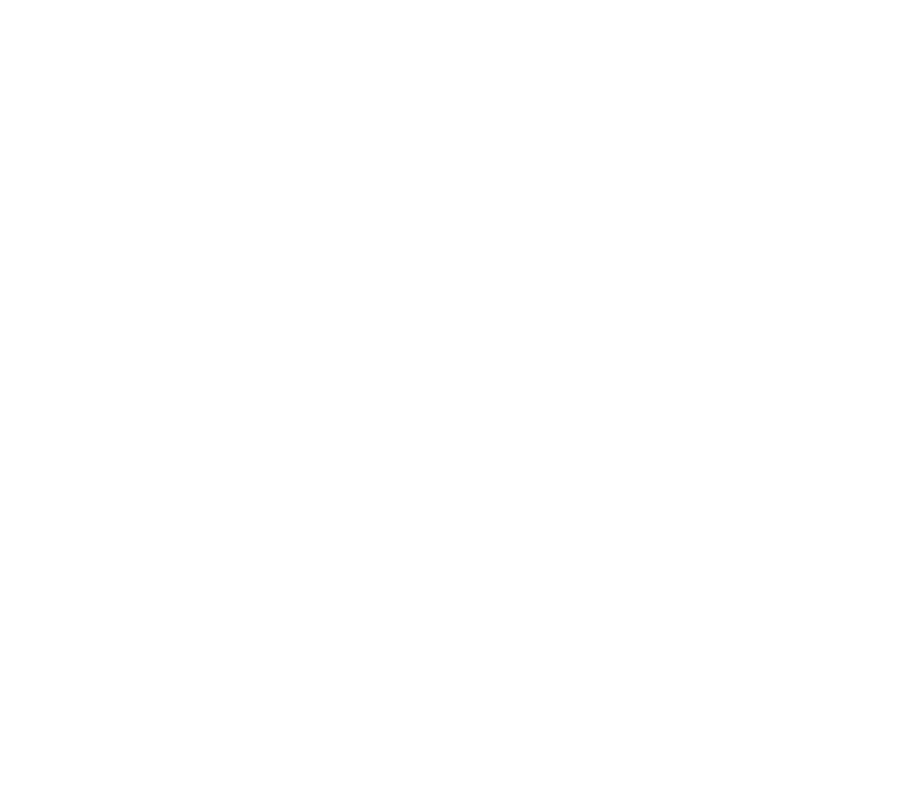
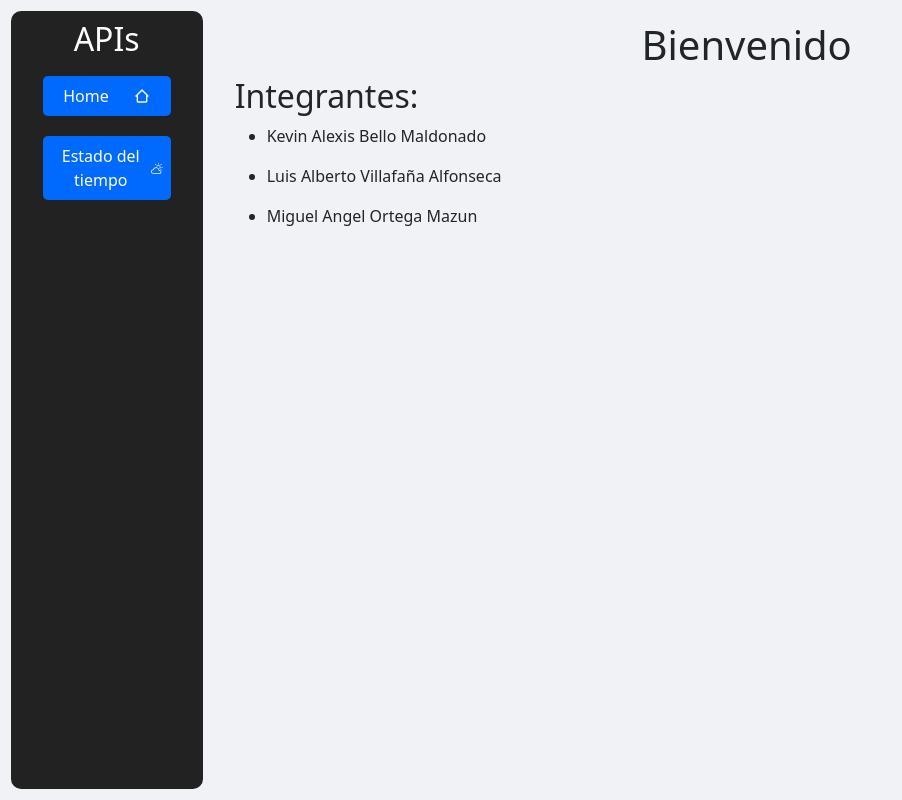
Before and after one commit to DEADM0US3/Portafolio, a React (Create React App) app: page / in a window 1280 px wide. Before the commit this address had no page. Shown: the whole page, without its empty margins (0-902 px from the left). Built offline with nearby package versions, Linux system fonts and the light colour scheme.

Commit message:
Add Dashboard

```diff
--- a/src/AppRouter.js
+++ b/src/AppRouter.js
@@ -7,7 +7,7 @@ function AppRouter() {
   return (
     <>
       <Routes>
-        <Route path="/dashboard" element={<HomeDashboard/>}/>
+        <Route path="/" element={<HomeDashboard/>}/>
         <Route path="/dashboard/api-weather" element={<Dashboard/>}/>
       </Routes>
     </>
--- a/src/Componentes/Dashboard.css
+++ b/src/Componentes/Dashboard.css
@@ -41,6 +41,11 @@
     margin: 0;
 }
 
+.selected{
+    background-color: white !important;
+    color: black;
+}
+
 .home-api,
 .weather-api{
     display: flex;
--- a/src/Componentes/ListaApis.js
+++ b/src/Componentes/ListaApis.js
@@ -4,22 +4,26 @@ import {BsCloudSun} from "react-icons/bs";
 import {BiHomeAlt2} from "react-icons/bi";
 import './Dashboard.css'
 export default function ListaApis() {
+
+  const [selectItem, setSelectItem] = React.useState(null);
+
+  const handleItemClick = (itemName) => {
+    setSelectItem(itemName);
+  };
+
   return (
     <div>
         <ul className='lista-apis'>
-          <Link to='/dashboard'>
-            <li className='home-api'>
-
-                Home
-
+          <Link to="/" onClick={() => handleItemClick('home')}>
+            <li className={`home-api ${selectItem === 'home' ?  'selected' : ''}`}>
+              Home
               <BiHomeAlt2/>
             </li>
           </Link>
-          <Link to='/dashboard/api-weather'>
-            <li className='weather-api'>
 
+          <Link to='/dashboard/api-weather' onClick={()=> handleItemClick('weather')}>
+            <li className={`weather-api ${selectItem === 'weather' ?  'selected' : ''}`}>
                 Estado del tiempo
-
               <BsCloudSun/>
             </li>
           </Link>
```
